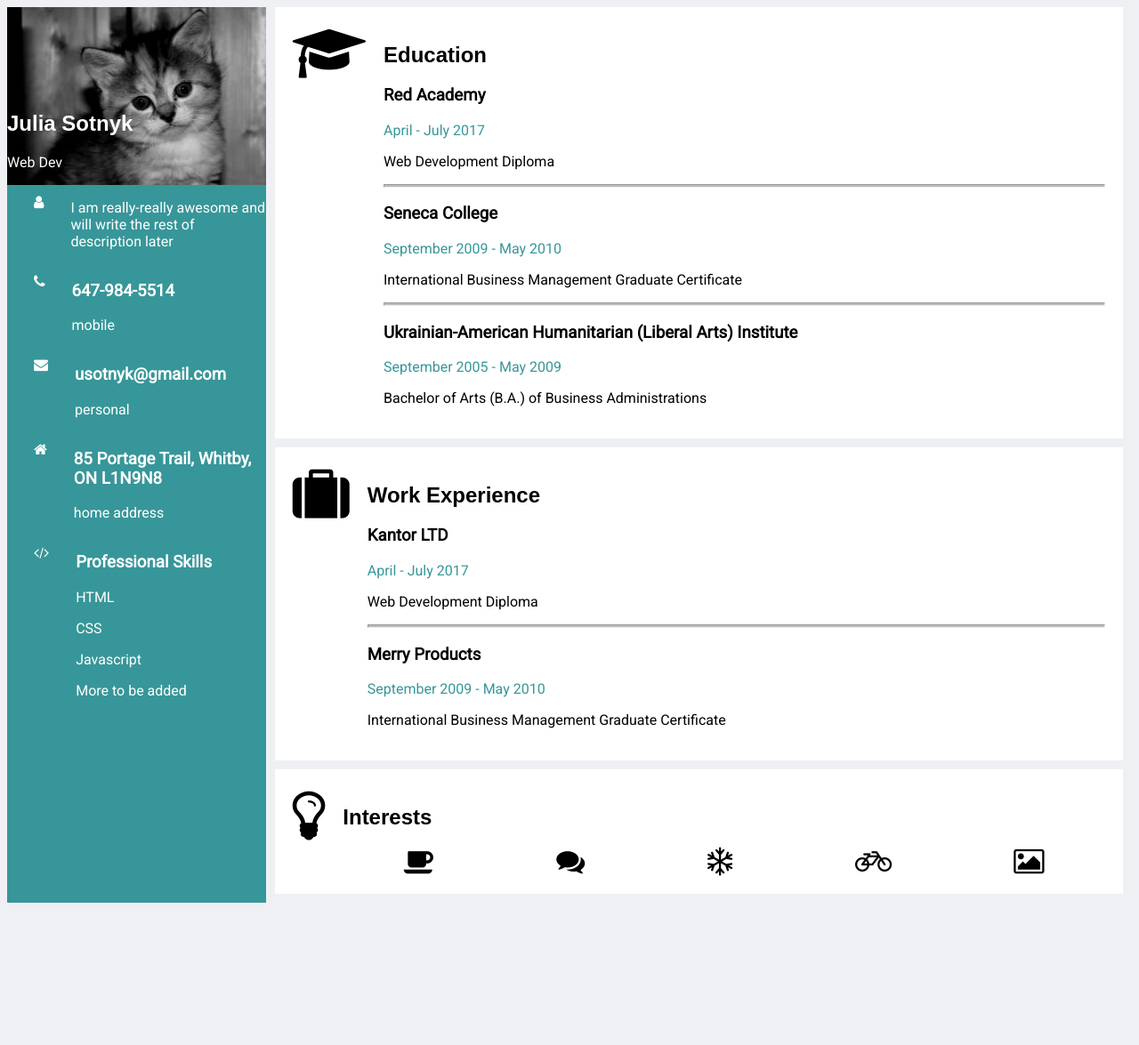
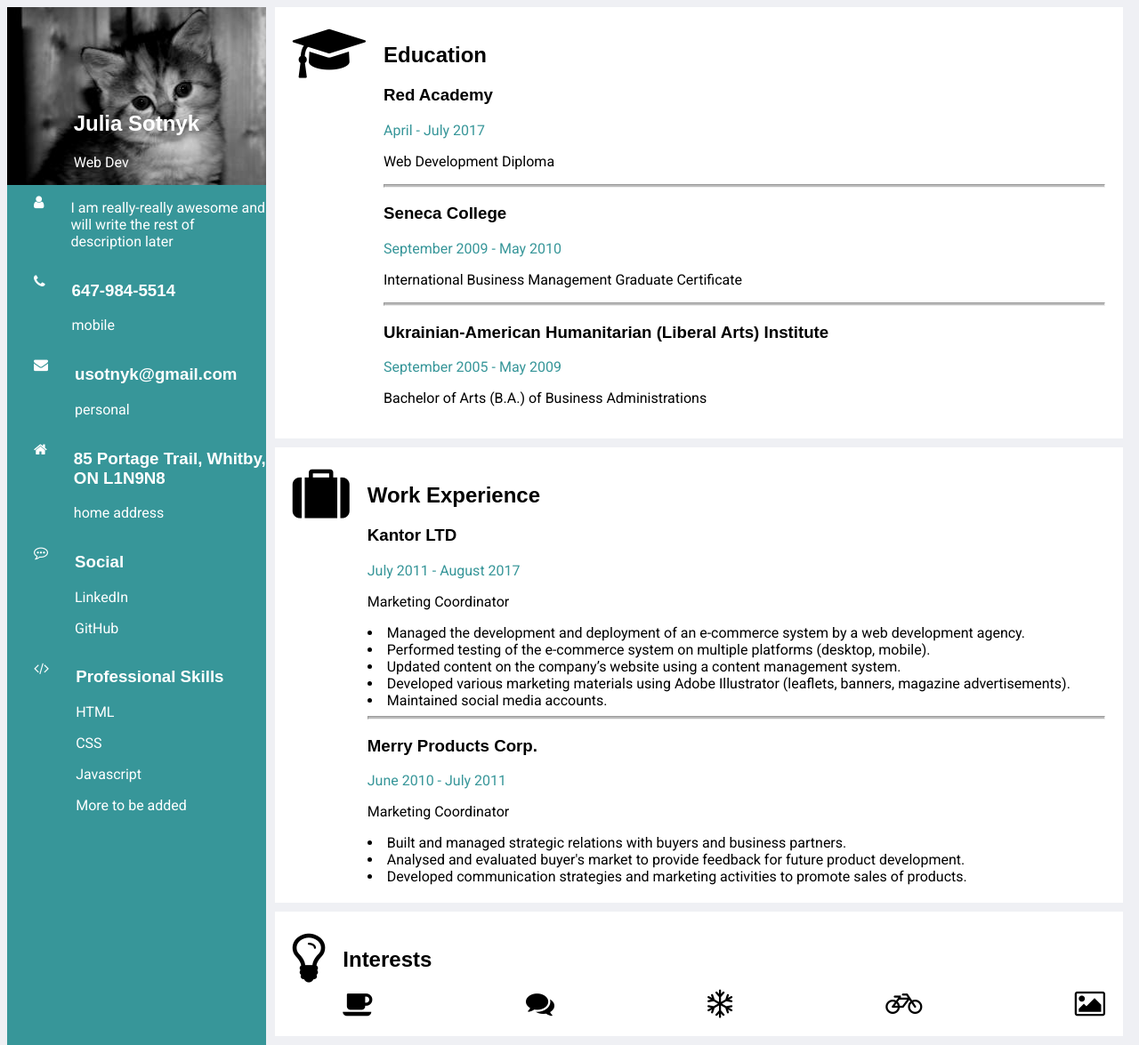
Before and after one commit to usotnyk/RA-project0, a plain HTML site: page index.html in a window 1280 px wide. Shown: the whole page at 89% size. Before the commit the page ends 1023 px from the top, so only its background shows below. Drawn offline with Linux system fonts and the light colour scheme; a web font is replaced by a local one.

Commit message:
organized css, added more descriptions

```diff
--- a/css/styles.css
+++ b/css/styles.css
@@ -1,9 +1,22 @@
+/* general rules */
+html, body {
+  font-family: 'Roboto', sans-serif;
+}
 
+h1, h2, h3, h4, h5, h6 {
+  font-family: 'Muli', sans-serif;
+}
 
+/* flex rules */
 .flex {
   display: flex;
 }
 
+.flex-size {
+  flex-grow: 1;
+}
+
+/* background color */
 .bg-blue {
   background: #379699;
 }
@@ -15,14 +28,7 @@
   background: white;
 }
 
-html {
-  font-family: 'Roboto', sans-serif;
-}
-
-h2 {
-  font-family: 'Muli', sans-serif;
-}
-
+/*font rules */
 .font-white {
   color: white;
 }
@@ -31,6 +37,11 @@ h2 {
   color: #379699;
 }
 
+a {
+  text-decoration: none;
+}
+
+/* spacing rules */
 .padding-sm {
   padding: 10px;
 }
@@ -40,43 +51,29 @@ h2 {
 }
 
 .margin-sides-sm {
-  margin-left: 10px;
-  margin-right: 10px;
-  margin-bottom: 10px;
+  margin: 0 10px 10px 10px;
 }
 
+.width-for-aside {
+  width: 23%;
+}
+
+.justify-content {
+  justify-content: space-between;
+}
 
 hr {
   padding: 1px;
   background: #bbb;
 }
 
-.aside-img {
-  width: 100%;
-  max-width: 300px;
-}
-
-.flex-size {
-  flex-grow: 1;
-}
-
-.width-for-aside {
-  width: 23%;
-}
-
-.max-width {
-  max-width: 100%;
-}
-
-.justify-content {
-  justify-content: space-around;
-}
-
+/* Profile image rules */
 .profile {
   background-image: url('userimg.jpeg');
 }
 
-.position-bottom-right {
-  flex-direction: column-reverse;
+.position-bottom {
   min-height: 200px;
+  justify-content: center;
+  align-items: flex-end;
 }
--- a/index.html
+++ b/index.html
@@ -10,15 +10,14 @@
 <link href="https://fonts.googleapis.com/css?family=Muli" rel="stylesheet">
 <link href="https://fonts.googleapis.com/css?family=Roboto" rel="stylesheet">
 </head>
-
 <body class="bg-grey">
 <container class="flex">
   <aside class="bg-blue width-for-aside font-white">
-    <div class="profile flex position-bottom-right">
+    <div class="profile flex position-bottom">
       <div>
        <h2>Julia Sotnyk</h2>
        <p>Web Dev</p>
-       </div>
+      </div>
     </div>
     <section class="flex">
       <aside class="padding-sm padding-aside">
@@ -42,7 +41,7 @@
        <i class="fa fa-envelope" aria-hidden="true"></i>
        </aside>
        <div>
-       <h3>usotnyk@gmail.com</h3>
+       <h3><a href="mailto:usotnyk@gmail.com" class="font-white">usotnyk@gmail.com</a></h3>
        <p>personal</p>
        </div>
       </section>
@@ -52,8 +51,19 @@
        <i class="fa fa-home" aria-hidden="true"></i>
        </aside>
        <div>
-       <h3>85 Portage Trail, Whitby, ON L1N9N8</h3>
+       <h3><a href="https://www.google.ca/maps/place/85+Portage+Trail,+Whitby,+ON+L1N+9N8/@43.8527512,-78.9555027,17z/data=!3m1!4b1!4m5!3m4!1s0x89d4e1c2eeec9c17:0x12be5e855d2e6f4a!8m2!3d43.8527474!4d-78.953314!6m1!1e1" target="_blank" class="font-white">85 Portage Trail, Whitby, ON L1N9N8</a></h3>
        <p>home address</p>
+       </div>
+      </section>
+
+      <section class="flex">
+       <aside class="padding-aside padding-sm">
+       <i class="fa fa-commenting-o" aria-hidden="true"></i>
+       </aside>
+       <div>
+       <h3>Social</h3>
+       <p><a href="https://www.linkedin.com/in/julia-sotnyk/" class= "font-white">LinkedIn</a></p>
+       <p><a href="https://github.com/usotnyk" class= "font-white">GitHub</a></p>
        </div>
       </section>
 
@@ -69,6 +79,7 @@
        <p>More to be added</p>
        </div>
       </section>
+
   </aside>
 
   <main class="flex-size">
@@ -106,12 +117,20 @@
       <section class="padding-sm flex-size">
        <h2>Work Experience</h2>
        <h3>Kantor LTD</h3>
-       <p class="font-blue">April - July 2017</p>
-       <p>Web Development Diploma</p>
+       <p class="font-blue">July 2011 - August 2017</p>
+       <p>Marketing Coordinator</p>
+       <li>Managed the development and deployment of an e-commerce system by a web development agency.</li>
+       <li>Performed testing of the e-commerce system on multiple platforms (desktop, mobile).</li>
+       <li>Updated content on the company’s website using a content management system.</li>
+       <li>Developed various marketing materials using Adobe Illustrator (leaflets, banners, magazine advertisements).</li>
+       <li>Maintained social media accounts.</li>
         <hr>
-       <h3>Merry Products</h3>
-       <p class="font-blue">September 2009 - May 2010</p>
-       <p>International Business Management Graduate Certificate</p>
+       <h3>Merry Products Corp.</h3>
+       <p class="font-blue">June 2010 - July 2011</p>
+       <p>Marketing Coordinator</p>
+       <li>Built and managed strategic relations with buyers and business partners.</li>
+       <li>Analysed and evaluated buyer's market to provide feedback for future product development.</li>
+       <li>Developed communication strategies and marketing activities to promote sales of products.</li>
       </section>
     </section>
 
```
